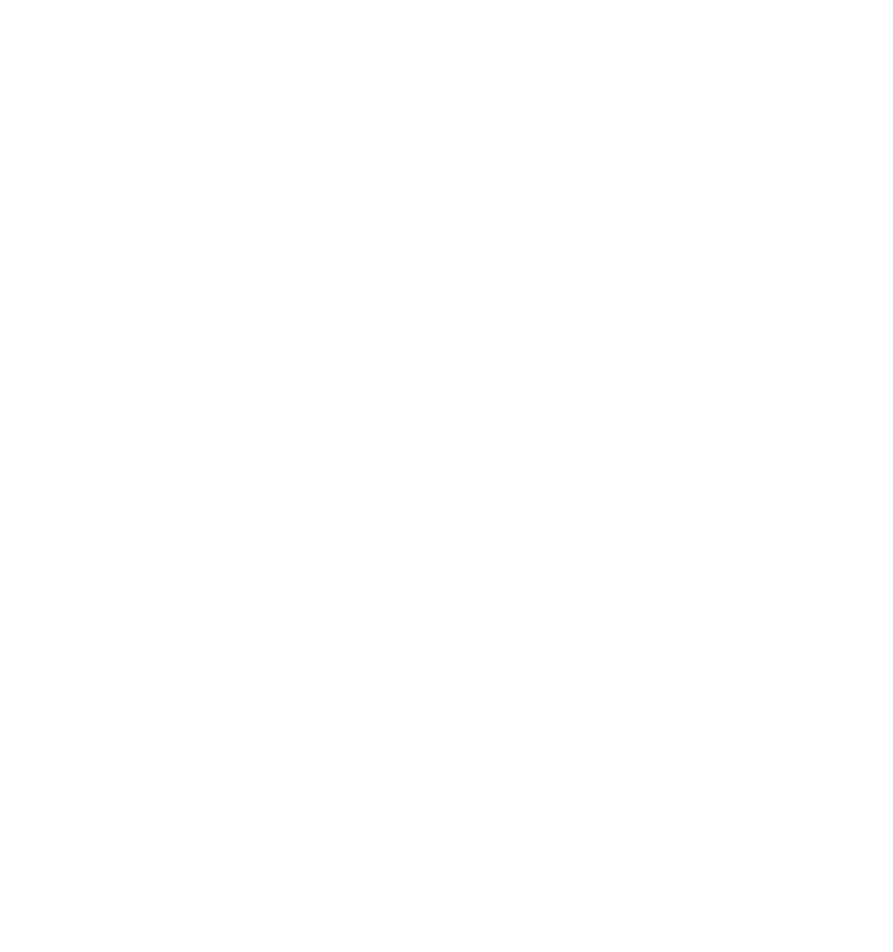
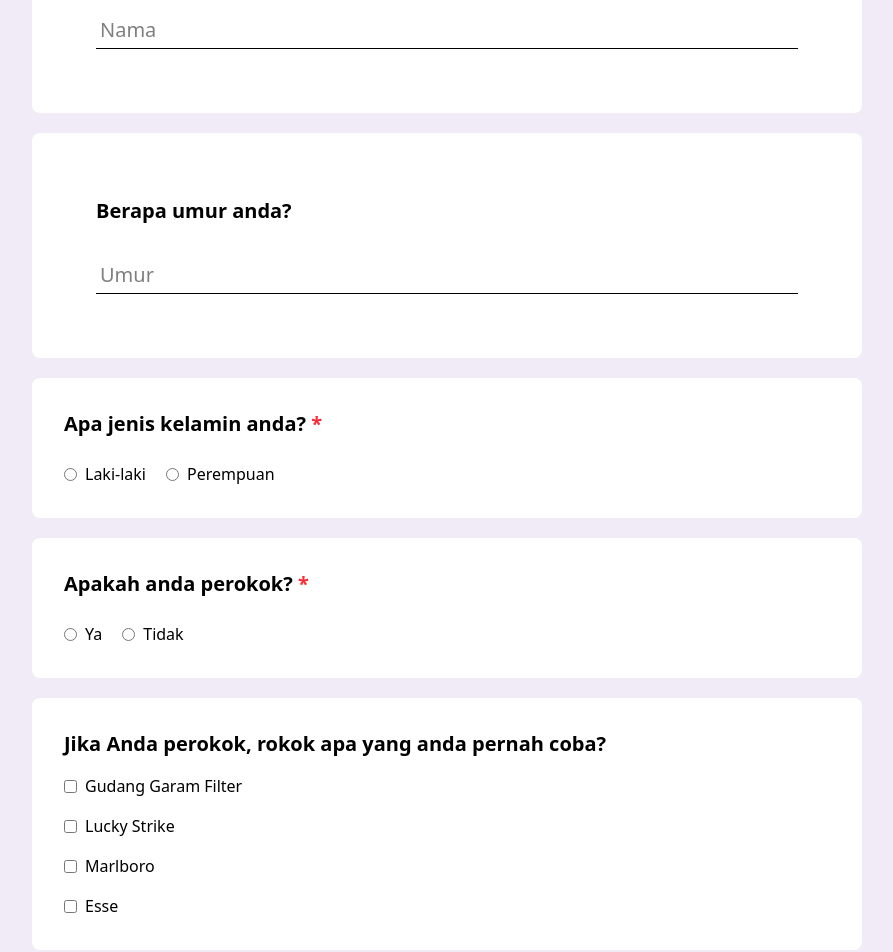
Before and after one commit to adityabastyas/koda-b6-react9, a React (Vite) app: page / in a window 1280 px wide. Shown: the part 400-1352 px from the top of the page, without its empty margins (193-1086 px from the left). Before the commit the page ends 800 px from the top, so only its background shows below. Built offline with nearby package versions, Linux system fonts and the light colour scheme.

Commit message:
feat: add new form survey with yup validation and styling (clone react 5)

```diff
--- a/package.json
+++ b/package.json
@@ -18,7 +18,8 @@
     "react-hook-form": "^7.71.1",
     "react-redux": "^9.2.0",
     "react-router-dom": "^7.13.0",
-    "tailwindcss": "^4.1.18"
+    "tailwindcss": "^4.1.18",
+    "yup": "^1.7.1"
   },
   "devDependencies": {
     "@eslint/js": "^9.39.1",
--- a/src/App.jsx
+++ b/src/App.jsx
@@ -1,7 +1,14 @@
 import React from "react";
+import FormSurvey from "./pages/FormSurvey";
 
 function App() {
-  return <div>App</div>;
+  return (
+    <>
+      <div>
+        <FormSurvey />
+      </div>
+    </>
+  );
 }
 
 export default App;
--- /dev/null
+++ b/src/pages/FormSurvey.jsx
@@ -0,0 +1,193 @@
+import { useForm } from "react-hook-form";
+import Input from "../components/Input";
+import { yupResolver } from "@hookform/resolvers/yup";
+import * as yup from "yup";
+import { useNavigate } from "react-router-dom";
+
+const validation = yup.object({
+  nama: yup.string().required("Nama Wjib di isi"),
+  jenisKelamin: yup.string().required("Jenis Kelamin Wajib di isi"),
+  perokok: yup.string().required("wajib di isi "),
+  umur: yup
+    .number()
+    .typeError("Umur harus berupa angka")
+    .required("Umur Wajib di isi"),
+});
+
+function FormSurvey() {
+  const { register, handleSubmit, formState } = useForm({
+    resolver: yupResolver(validation),
+  });
+
+  // const navigate = useNavigate();
+
+  function onSave(data) {
+    console.log(data);
+    let histories = JSON.parse(localStorage.getItem("history")) || [];
+    histories.push(data);
+    localStorage.setItem("history", JSON.stringify(histories));
+
+    // navigate("/table");
+  }
+  return (
+    <>
+      <div className='bg-[#f0ebf7] grid grid-cols-1 justify-center gap-5 my-8 px-[225px]'>
+        <header className='bg-white p-8 rounded-lg border-t-4 border-[#743f9f] flex flex-col gap-4'>
+          <h1 className='text-4xl'>Form Survey Perokok</h1>
+          <p className='text-base'>
+            Lorem ipsum dolor sit amet consectetur adipisicing elit. Et delectus
+            quo praesentium deserunt placeat tempore ad eum consequuntur. Itaque
+            placeat distinctio aperiam vel maxime iusto voluptates facilis ab
+            iste sunt!
+          </p>
+          <span className='text-red-500'>* required</span>
+        </header>
+        <form onSubmit={handleSubmit(onSave)} className='flex flex-col gap-5'>
+          <section className='bg-white p-8 rounded-lg flex flex-col gap-4'>
+            <Input
+              id='nama'
+              label='Siapa nama anda?'
+              // required={true}
+              placeholder='Nama'
+              type='text'
+              name='nama'
+              register={register("nama")}
+              error={formState.errors.nama?.message}
+            />
+          </section>
+          <section className='bg-white p-8 rounded-lg flex flex-col gap-4'>
+            <Input
+              id='umur'
+              label='Berapa umur anda?'
+              placeholder='Umur'
+              type='number'
+              name='umur'
+              register={register("umur")}
+              error={formState.errors.umur?.message}
+            />
+          </section>
+
+          <section className='bg-white p-8 rounded-lg  flex flex-col gap-6'>
+            <label className='text-xl font-semibold'>
+              Apa jenis kelamin anda? <span className='text-red-500'>*</span>
+            </label>
+            <div className='flex gap-5'>
+              <label className='flex items-center gap-2'>
+                <input
+                  type='radio'
+                  id='laki-laki'
+                  name='jenis-kelamin'
+                  value='laki-laki'
+                  {...register("jenisKelamin", { required: true })}
+                />
+                Laki-laki
+              </label>
+              <label className='flex items-center gap-2'>
+                <input
+                  type='radio'
+                  id='perempuan'
+                  name='jenis-kelamin'
+                  value='perempuan'
+                  {...register("jenisKelamin", { required: true })}
+                />
+                Perempuan
+              </label>
+            </div>
+            {formState.errors.jenisKelamin && (
+              <span className='text-red-700'>
+                {formState.errors.jenisKelamin.message}
+              </span>
+            )}
+          </section>
+
+          <section className='bg-white p-8 rounded-lg  flex flex-col gap-6'>
+            <label className='text-xl font-semibold'>
+              Apakah anda perokok? <span className='text-red-500'>*</span>
+            </label>
+            <div className='flex gap-5'>
+              <label className='flex items-center gap-2'>
+                <input
+                  type='radio'
+                  id='ya'
+                  value='ya'
+                  name='anda-perokok'
+                  {...register("perokok", { required: true })}
+                />
+                Ya
+              </label>
+              <label className='flex items-center gap-2'>
+                <input
+                  type='radio'
+                  id='tidak'
+                  value='tidak'
+                  name='anda-perokok'
+                  {...register("perokok", { required: true })}
+                />
+                Tidak
+              </label>
+            </div>
+            {formState.errors.perokok && (
+              <span className='text-red-700'>
+                {formState.errors.perokok.message}
+              </span>
+            )}
+          </section>
+
+          <section className='bg-white p-8 rounded-lg  flex flex-col gap-4'>
+            <label className='text-xl font-semibold'>
+              Jika Anda perokok, rokok apa yang anda pernah coba?
+            </label>
+
+            <label className='flex items-center gap-2'>
+              <input
+                type='checkbox'
+                name='gudang-garam'
+                id='gudang-garam'
+                {...register("gudangGaram")}
+              />
+              Gudang Garam Filter
+            </label>
+            <label className='flex items-center gap-2'>
+              <input
+                type='checkbox'
+                name='lucky-strike'
+                id='lucky-strike'
+                {...register("luckyStrike")}
+              />
+              Lucky Strike
+            </label>
+            <label className='flex items-center gap-2'>
+              <input
+                type='checkbox'
+                name='marlboro'
+                id='marlboro'
+                {...register("marlboro")}
+              />
+              Marlboro
+            </label>
+            <label className='flex items-center gap-2'>
+              <input
+                type='checkbox'
+                name='esse'
+                id='esse'
+                {...register("esse")}
+              />
+              Esse
+            </label>
+          </section>
+
+          <div className='flex gap-5'>
+            <button
+              type='submit'
+              className='bg-[#743f9f] text-white text-2xl px-4 py-1.5 rounded-md cursor-pointer'
+            >
+              Submit
+            </button>
+          </div>
+        </form>
+      </div>
+    </>
+  );
+}
+
+export default FormSurvey;
```
Also changed, not shown: 1 other file (tests, documents, lock files or other folders).
